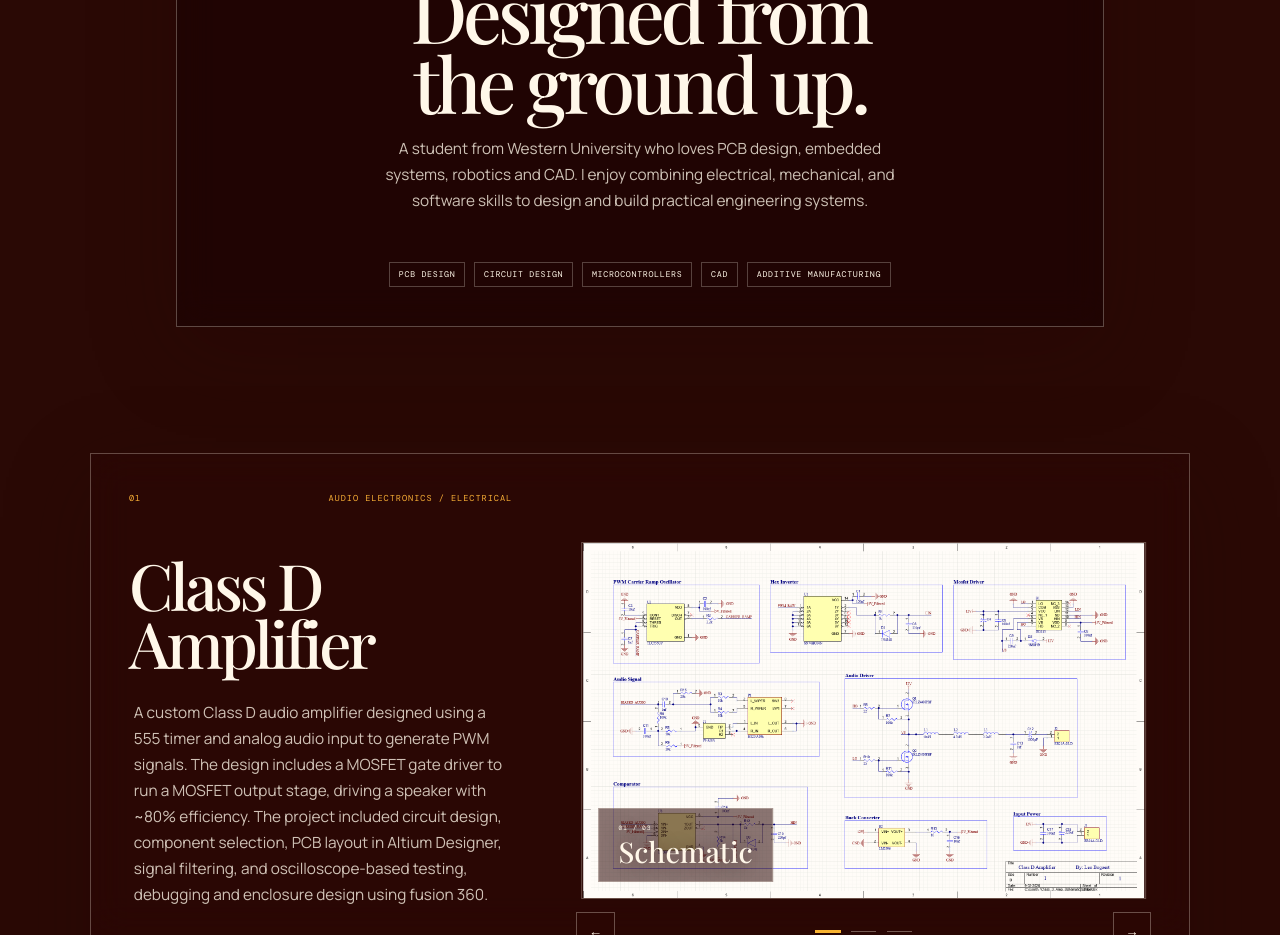
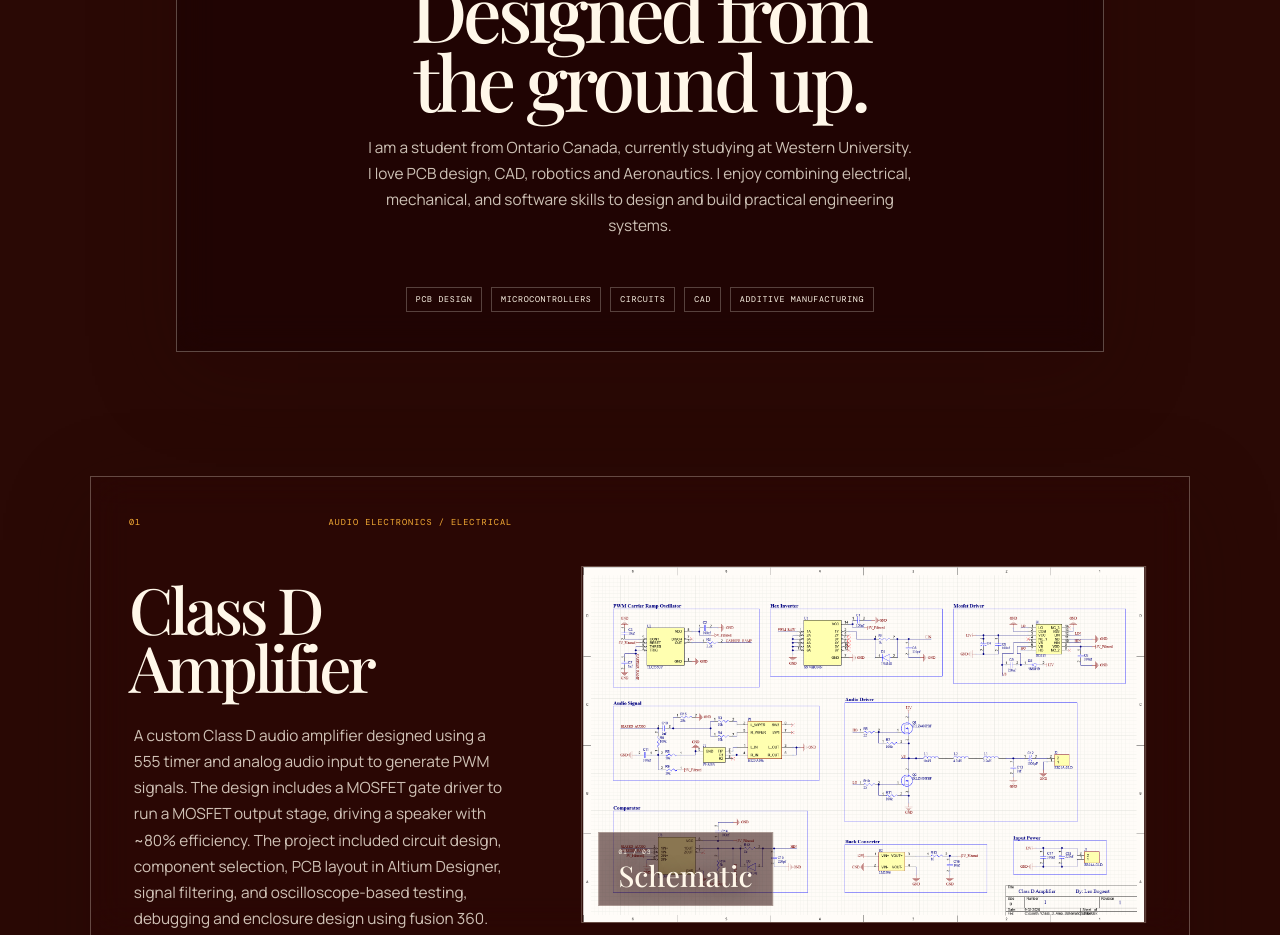
Before and after one commit to KoiBirb/Portfolio-Website, a React (Vite) app: page / in a window 1280 px wide. Shown: the part 1000-1935 px from the top of the page. Built offline with nearby package versions, Linux system fonts and the light colour scheme; a web font is replaced by a local one.

Commit message:
Wording changes

```diff
--- a/src/App.tsx
+++ b/src/App.tsx
@@ -668,13 +668,13 @@ export default function App() {
               <p className="section-label">About</p>
               <h2>Designed from the ground up.</h2>
               <p>
-                A student from Western University who loves PCB design, embedded systems, robotics and CAD.
+                I am a student from Ontario Canada, currently studying at Western University. I love PCB design, CAD, robotics and Aeronautics.
                 I enjoy combining electrical, mechanical, and software skills to design and build practical engineering systems.
               </p>
               <div className="skill-line">
                 <span>PCB Design</span>
-                <span>Circuit Design</span>
                 <span>Microcontrollers</span>
+                <span>Circuits</span>
                 <span>CAD</span>
                 <span>Additive Manufacturing</span>
               </div>
```
Also changed, not shown: 1 other file (tests, documents, lock files or other folders).
